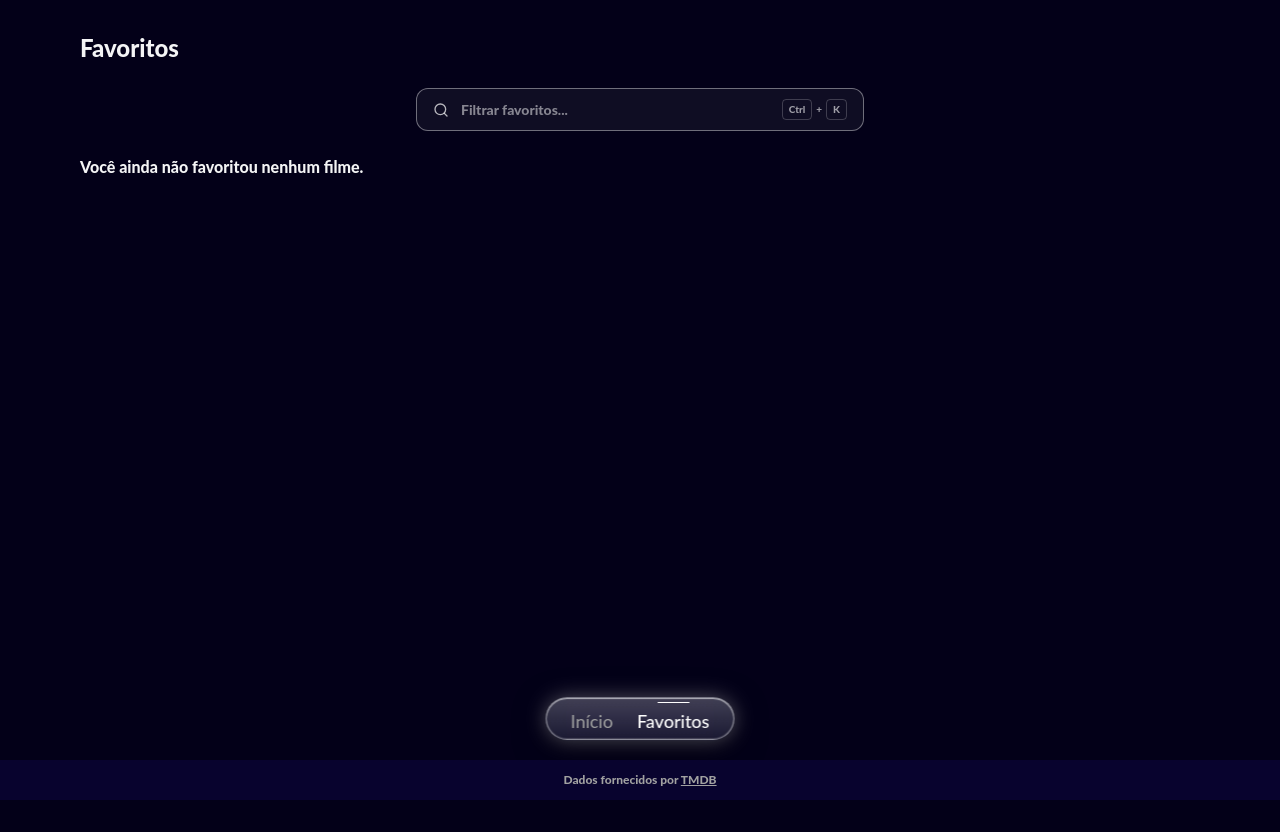
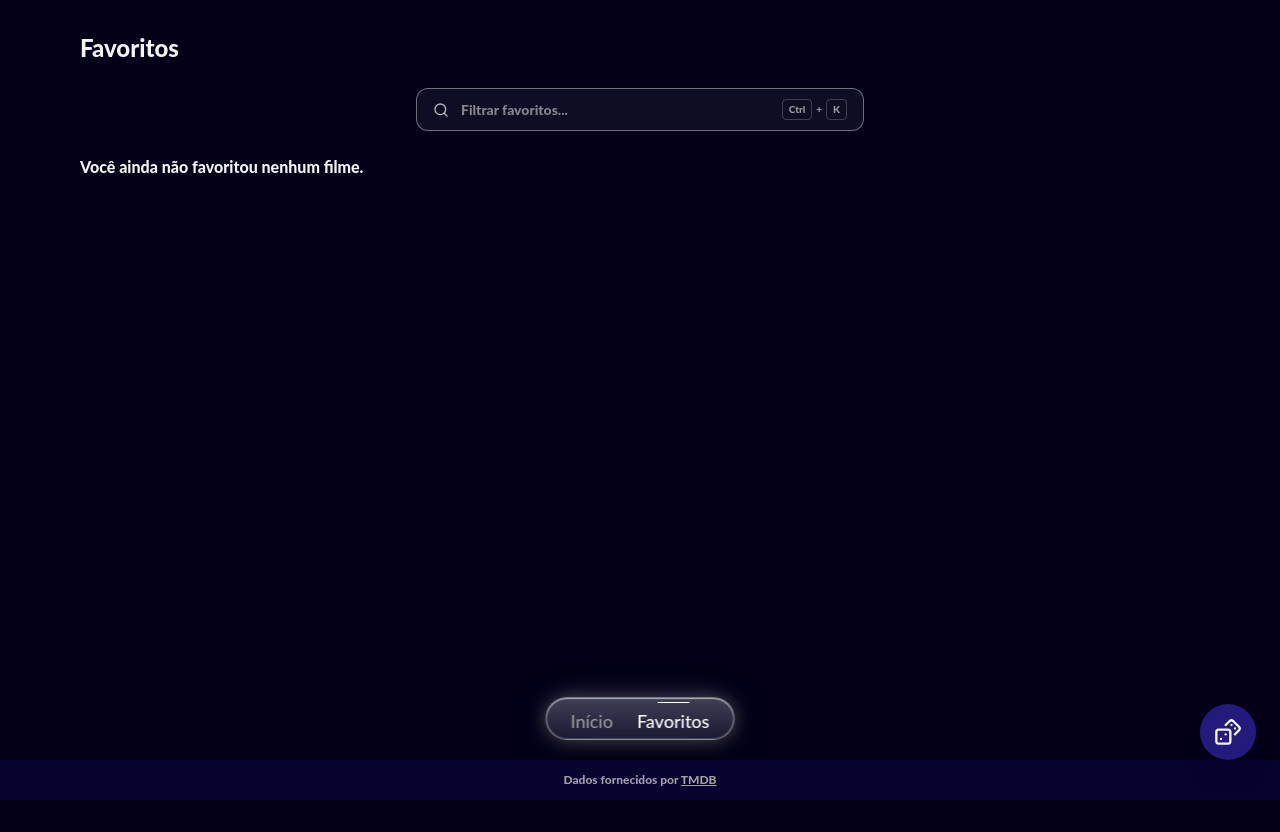
Before and after one commit to Aranhadaniela/catalogo-de-filmes-interativo, a React (Vite) app: page /favoritos in a window 1280 px wide. Built offline with nearby package versions, Linux system fonts and the light colour scheme.

Commit message:
feat: add RandomMovie component to MainLayout for enhanced user experience

```diff
--- a/src/layouts/MainLayout.tsx
+++ b/src/layouts/MainLayout.tsx
@@ -1,6 +1,7 @@
 import { Outlet } from "react-router-dom";
 import Menu from "../components/Menu/Menu";
 import Footer from "../components/Footer/Footer";
+import RandomMovie from "../components/RandomMovie/RandomMovie";
 
 const MainLayout = () => {
   return (
@@ -8,6 +9,7 @@ const MainLayout = () => {
         <Menu />
       <Outlet />
       <Footer />
+      <RandomMovie />
     </section>
   );
 };
```
